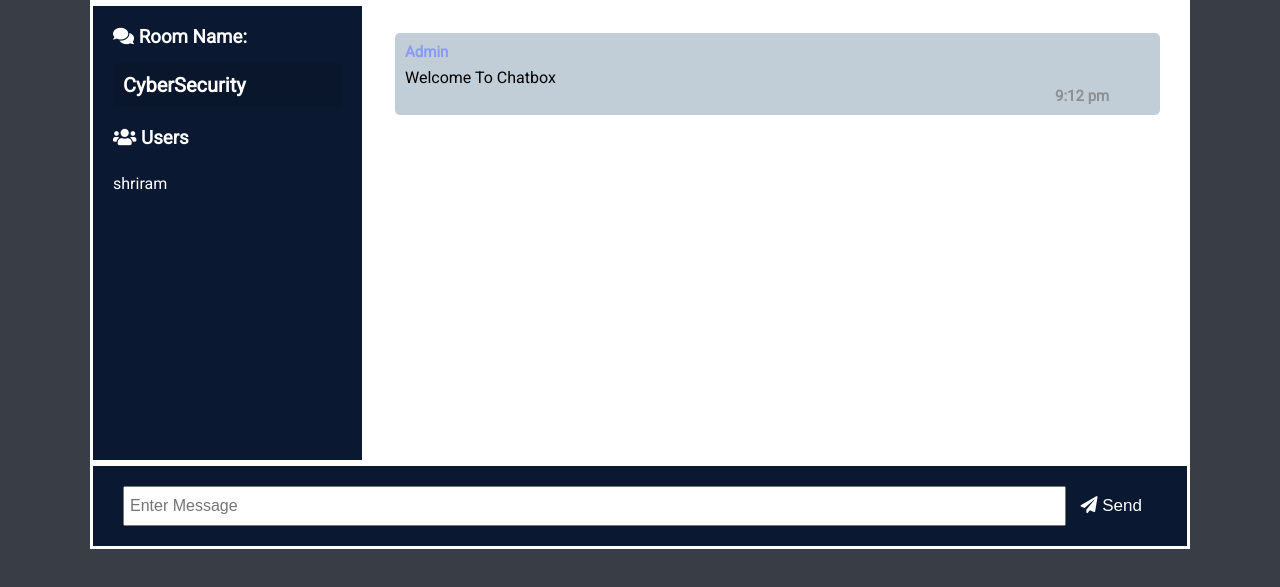
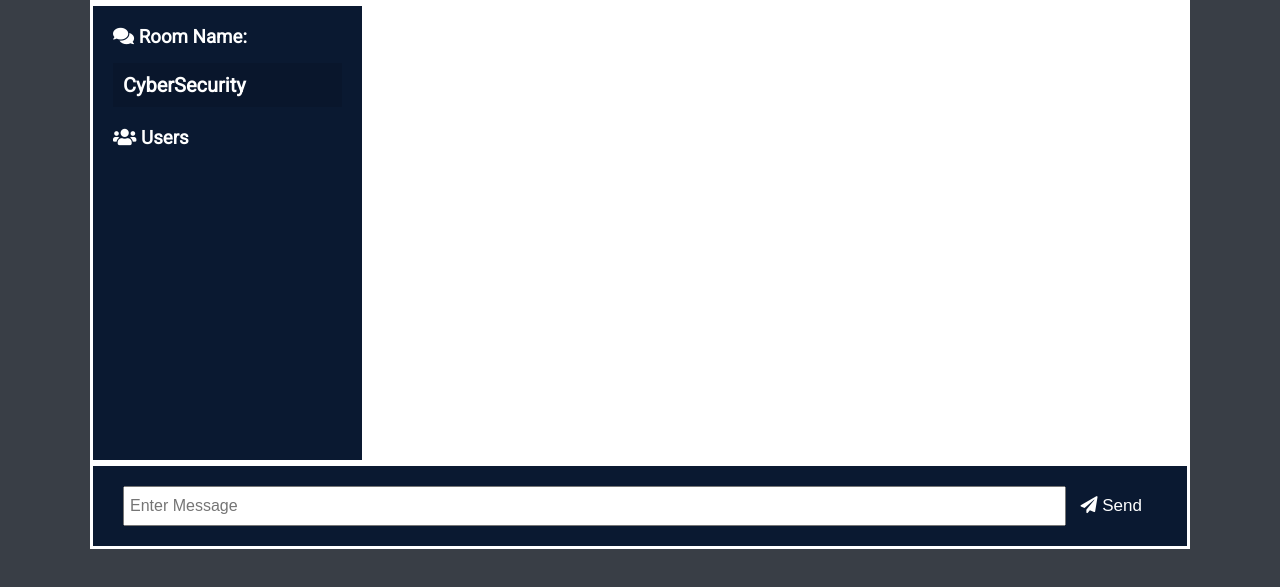
Before and after one commit to tejaspradhan/End-To-End-Encrypted-Secure-Chat-Application, a website: page public/chat.html in a window 1280 px wide. Shown: the part 101-688 px from the top of the page. Drawn offline with nearby package versions, Linux system fonts and the light colour scheme; no server answers.

Commit message:
Final done

```diff
--- a/public/chat.html
+++ b/public/chat.html
@@ -17,7 +17,7 @@
         <h2 id="room-name">CyberSecurity</h2>
         <h3><i class="fas fa-users"></i> Users</h3>
         <ul id="users">
-        <li> shriram </li>
+
 
     </ul>
       </div>
@@ -25,14 +25,7 @@
       height: 460px;
   ">
 
-      <div class="message"><p class="meta">Admin </p>
-    <p></p>
-    <p class="text">
-        Welcome To Chatbox
-    </p>
-    <p class="meta" style="
-    padding-left: 650px;
-    margin-bottom: 0px;"> <span>9:12 pm</span></p></div></div>
+     </div>
     </main>
     <div class="chat-form-container" style="border-style: solid;border-color:white">
       <form id="chat-form">
```
Also changed, not shown: server.js (line endings or trailing spaces).
